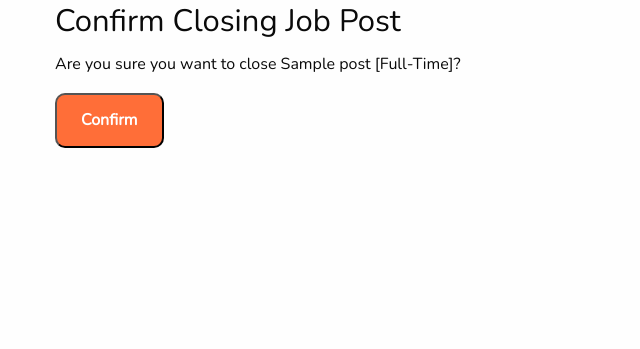
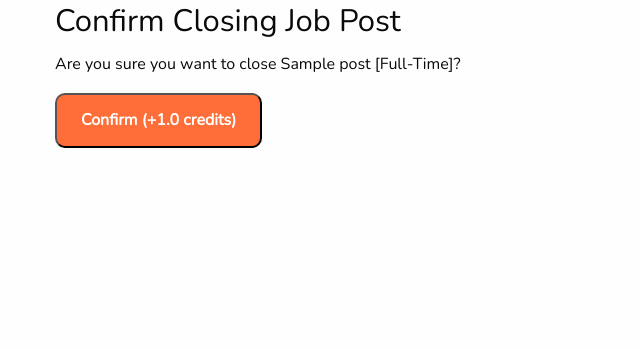
Before and after one commit to nocturnull/esl-job-map, a Django app: page /korea/employment/recruiter/job/close/1 in a window 1280 px wide. Shown: the part 71-420 px from the top of the page, without its empty margins (0-640 px from the left). Run offline with Django 3.2, Linux system fonts and the light colour scheme; a user stored in the database is signed in; tables that the repository leaves empty hold one stand-in row (values such as "Sample post"); some libraries are stand-ins or nearby versions.

Commit message:
Implemented partial credit refund system.

```diff
--- a/employment/forms/job_post/update.py
+++ b/employment/forms/job_post/update.py
@@ -1,7 +1,9 @@
 # employment/forms/recruiter.py
 
+from django.db import transaction
 from django import forms
 
+from job_credit.model_generators.history import RecordGenerator
 from employment.models.recruitment import JobPost
 
 from .create import CreateJobForm
@@ -50,7 +52,14 @@ class CloseJobForm(forms.ModelForm):
         :param commit:
         :return:
         """
+        # Update credits and create record.
+        with transaction.atomic():
+            refund_credits = self.instance.calculate_refund()
+            self.instance.site_user.credit_bank.balance += refund_credits
+            self.instance.site_user.credit_bank.save()
+            RecordGenerator.create_refund_record(self.instance.site_user, job_credits=refund_credits)
 
+        # Update job post.
         self.instance.is_visible = False
 
         return super(CloseJobForm, self).save(commit=commit)
--- a/employment/models/recruitment.py
+++ b/employment/models/recruitment.py
@@ -376,6 +376,21 @@ class JobPost(models.Model, Localize):
                         return True
         return False
 
+    def calculate_refund(self):
+        """
+        Determine how much of a refund the recruiter is eligible for.
+
+        :return:
+        """
+        age = (datetime.now() - self.reference_date).total_seconds()
+        # Check to see if they are closing within an hour of posting.
+        if age < 3600:
+            return 1.0
+        else:
+            # Convert to seconds.
+            expiry_period = self.days_valid * 86400
+            return max(round(0.9 - (age / expiry_period), 1), 0)
+
     def __str__(self):
         return '%s %s' % (self.title, self.pretty_employment_type)
 
--- a/employment/templates/job_post/module/flow_card.html
+++ b/employment/templates/job_post/module/flow_card.html
@@ -25,7 +25,7 @@
             {% if job_post.is_visible %}
                 {% if not job_post.is_expired %}
                     <button class="primary-button-1" onclick="window.location='{{ job_post.edit_link }}'">Edit</button>
-                    <button class="primary-button-1" onclick="window.location='{{ job_post.close_link }}'">Close</button>
+                    <button class="primary-button-1" onclick="window.location='{{ job_post.close_link }}'">Close (+{{ job_post.calculate_refund }} credits)</button>
                 {% else %}
                     <button class="primary-button-1" onclick="window.location='{{ job_post.repost_link }}'">Repost (-1 credit)</button>
                 {% endif %}
--- a/employment/templates/job_post/update/close_form.html
+++ b/employment/templates/job_post/update/close_form.html
@@ -11,7 +11,7 @@
                 <input type="hidden" name="{{ field.html_name }}" value="1">
             {% endfor %}
             <p>Are you sure you want to close {{ object }}?</p>
-            <input type="submit" value="Confirm" class="primary-button-2" />
+            <input type="submit" value="Confirm (+{{ object.calculate_refund }} credits)" class="primary-button-2" />
         </form>
 
     </div>
--- a/job_credit/models/history.py
+++ b/job_credit/models/history.py
@@ -8,16 +8,18 @@ from account.models import SiteUser
 class Record(models.Model):
     ACTION_PURCHASE = 'purchase'
     ACTION_CONSUME = 'consume'
+    ACTION_REFUND = 'refund'
     ACTION_CHOICES = (
         (ACTION_PURCHASE, 'Purchased'),
-        (ACTION_CONSUME, 'Consumed')
+        (ACTION_CONSUME, 'Consumed'),
+        (ACTION_REFUND, 'Refunded')
     )
 
     site_user = models.ForeignKey(SiteUser, on_delete=models.CASCADE, related_name='credit_history')
     description = models.CharField(max_length=1024, default='', blank=True)
     created_at = models.DateTimeField(auto_now_add=True)
     action = models.CharField(max_length=128, choices=ACTION_CHOICES, default=ACTION_PURCHASE)
-    amount = models.IntegerField(default=0)
+    amount = models.FloatField(default=0)
     balance = models.FloatField(default=0)
 
     @property
```
Also changed, not shown: job_credit/model_generators/history.py (+15 -0 lines), job_credit/views/index.py (+7 -4 lines), job_credit/migrations/0002_auto_20190510_1650.py (added).
